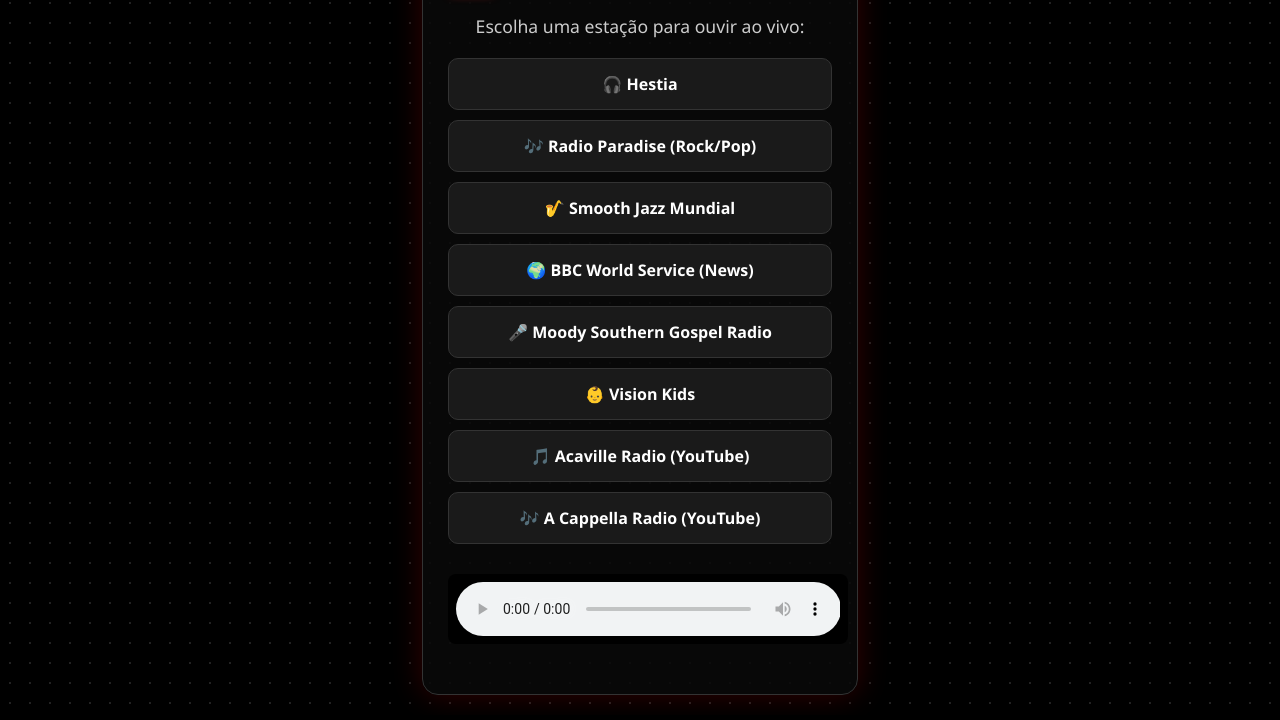
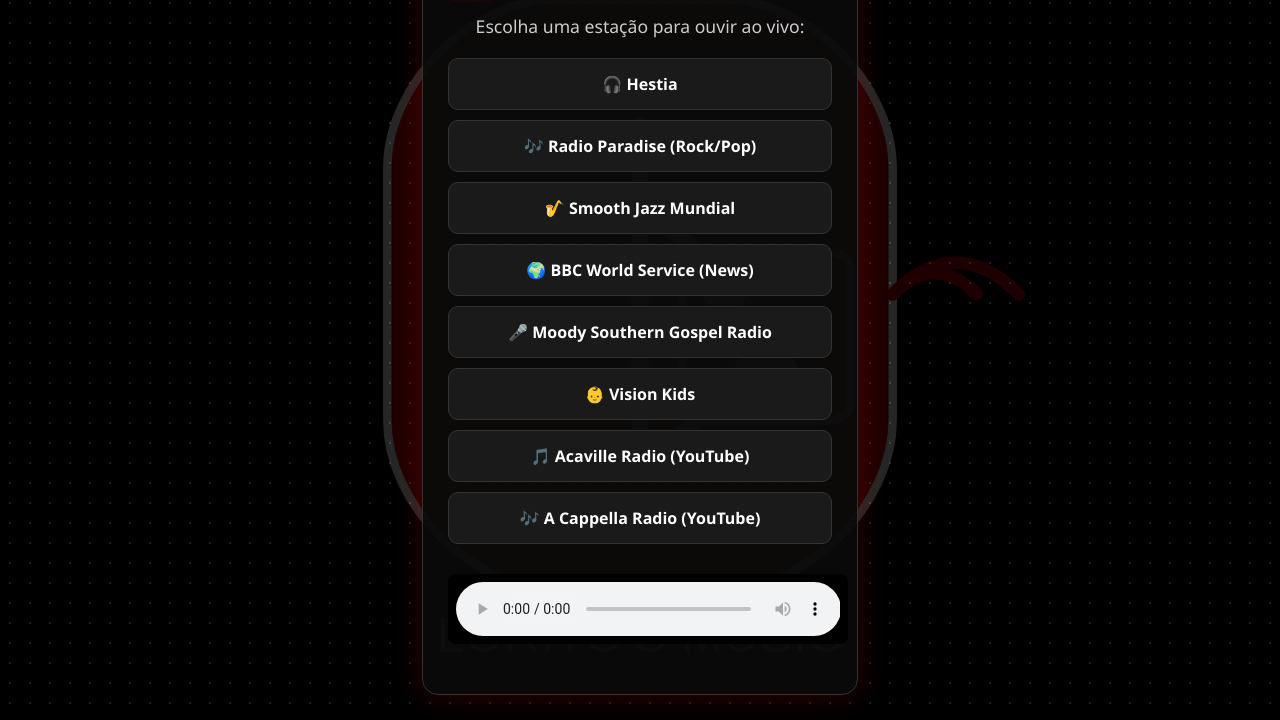
Before and after one commit to LoritosFilmHub/loritos-music, a plain HTML site: page index.html in a window 1280 px wide. Shown: the part 127-847 px from the top of the page. Drawn offline with Linux system fonts and the light colour scheme.

Commit message:
Update index.html

```diff
--- a/index.html
+++ b/index.html
@@ -18,16 +18,30 @@
       justify-content: center;
       background-image: radial-gradient(circle, #222 1px, transparent 1px);
       background-size: 20px 20px;
+      position: relative;
+    }
+
+    .bg-logo {
+      position: absolute;
+      top: 0;
+      left: 0;
+      width: 100%;
+      height: 100%;
+      pointer-events: none;
+      opacity: 0.15;
+      z-index: -1;
     }
 
     .radio-app {
       max-width: 600px;
       margin: auto;
-      background: rgba(10, 10, 10, 0.85);
+      background: rgba(10, 10, 10, 0.9);
       padding: 25px;
       border-radius: 16px;
       box-shadow: 0 0 30px rgba(255, 0, 0, 0.2);
       border: 1px solid #333;
+      position: relative;
+      z-index: 10;
     }
 
     h1 {
@@ -84,6 +98,25 @@
   </style>
 </head>
 <body>
+
+<!-- Fundo estilizado com SVG inline -->
+<div class="bg-logo">
+  <svg xmlns="http://www.w3.org/2000/svg" viewBox="0 0 200 200" width="100%" height="100%">
+    <!-- Fone de ouvido -->
+    <path d="M80,30 C60,30 40,50 40,70 L40,130 C40,150 60,170 80,170 L120,170 C140,170 160,150 160,130 L160,70 C160,50 140,30 120,30 Z" fill="#cc0000" stroke="#fff" stroke-width="2"/>
+    <!-- Nota musical -->
+    <path d="M100,60 L100,140 M100,140 Q120,130 120,110 Q120,90 100,80" fill="none" stroke="#fff" stroke-width="4" stroke-linecap="round"/>
+    <!-- Caixa de som -->
+    <rect x="110" y="90" width="40" height="40" rx="5" fill="#cc0000" stroke="#fff" stroke-width="2"/>
+    <circle cx="120" cy="100" r="5" fill="#fff"/>
+    <circle cx="130" cy="120" r="8" fill="#fff"/>
+    <!-- Ondas sonoras -->
+    <path d="M160,100 Q170,90 180,100" fill="none" stroke="#cc0000" stroke-width="3" stroke-linecap="round"/>
+    <path d="M160,100 Q175,85 190,100" fill="none" stroke="#cc0000" stroke-width="3" stroke-linecap="round"/>
+    <!-- Texto "LORITO'S MUSIC" -->
+    <text x="100" y="185" font-family="Arial" font-size="12" fill="#fff" text-anchor="middle">LORITO'S MUSIC</text>
+  </svg>
+</div>
 
 <div class="radio-app">
   <h1>📻 LORITO'S MUSIC</h1>
```
